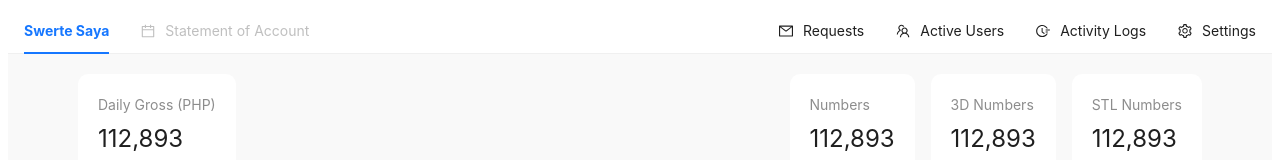
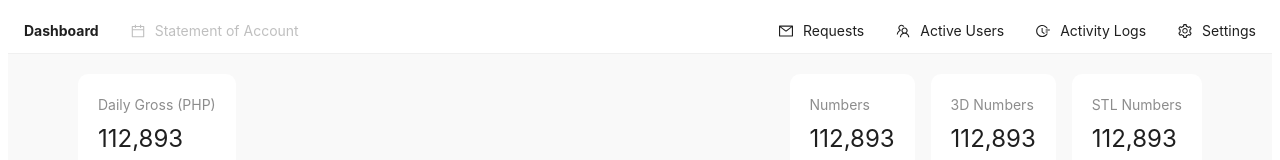
Before and after one commit to kloyaa/antd-swsyav2, a React (Vite) app: page /a/dashboard in a window 1280 px wide. Shown: the top 160 px of the page. Built offline with nearby package versions, Linux system fonts and the light colour scheme.

Commit message:
fix(navbar): update title

```diff
--- a/src/components/nav-admin.component.tsx
+++ b/src/components/nav-admin.component.tsx
@@ -11,8 +11,8 @@ import { Menu } from 'antd';
 
 const items: MenuProps['items'] = [
   {
-    label: 'Swerte Saya',
-    key: 'home',
+    label: 'Dashboard',
+    key: 'item-dashboard',
     onClick: () => {
       alert('ss');
     },
@@ -27,11 +27,7 @@ const items: MenuProps['items'] = [
     disabled: true,
   },
   {
-    label: (
-      <a href="https://ant.design" target="_blank" rel="noopener noreferrer">
-        Requests
-      </a>
-    ),
+    label: 'Requests',
     style: {
       marginLeft: 'auto',
     },
@@ -39,21 +35,12 @@ const items: MenuProps['items'] = [
     key: 'item-requests',
   },
   {
-    label: (
-      <a href="https://ant.design" target="_blank" rel="noopener noreferrer">
-        Active Users
-      </a>
-    ),
-
+    label: 'Active Users',
     icon: <TeamOutlined />,
     key: 'item-active-users',
   },
   {
-    label: (
-      <a href="https://ant.design" target="_blank" rel="noopener noreferrer">
-        Activity Logs
-      </a>
-    ),
+    label: 'Activity Logs',
     icon: <FieldTimeOutlined />,
     key: 'item-activity-logs',
   },
--- a/src/main.tsx
+++ b/src/main.tsx
@@ -2,7 +2,7 @@ import React from 'react';
 import ReactDOM from 'react-dom/client';
 import { createBrowserRouter, RouterProvider } from 'react-router-dom';
 import Login from './pages/login/login.page';
-import AdminDashboard from './pages/dasbhoard.page';
+import AdminDashboard from './pages/dashboard/dasbhoard.page';
 
 const router = createBrowserRouter([
   {
--- a/src/pages/dasbhoard.page.tsx
+++ b/src/pages/dashboard/dasbhoard.page.tsx
@@ -1,7 +1,7 @@
 import { useEffect } from 'react';
-import NavigationBarAdmin from '../components/nav-admin.component';
-import TransactionTable from '../components/table-transactions.component';
-import Statistics from '../components/stats.component';
+import NavigationBarAdmin from '../../components/nav-admin.component';
+import TransactionTable from '../../components/table-transactions.component';
+import Statistics from '../../components/stats.component';
 
 function AdminDashboard() {
   useEffect(() => {
```
